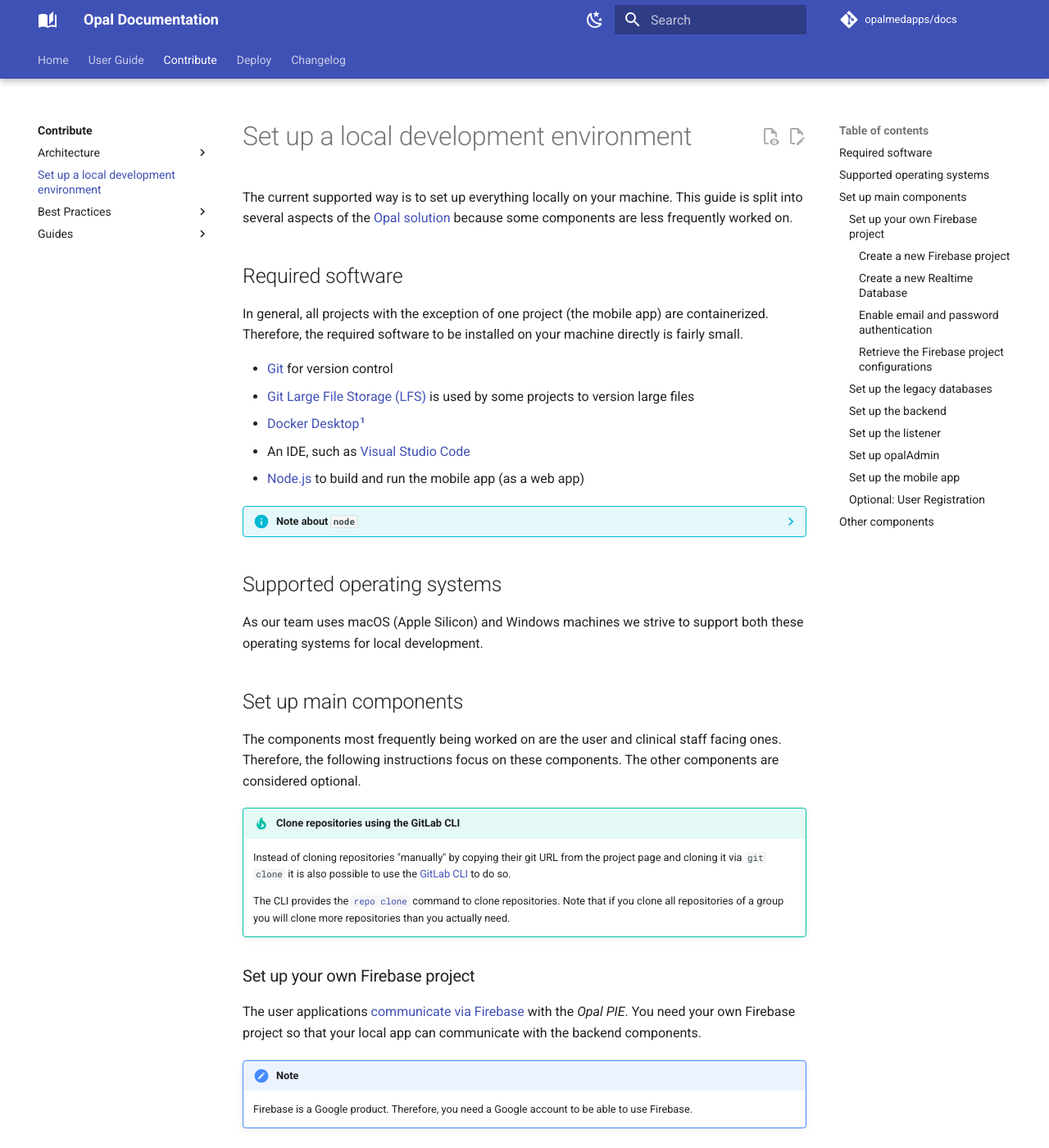
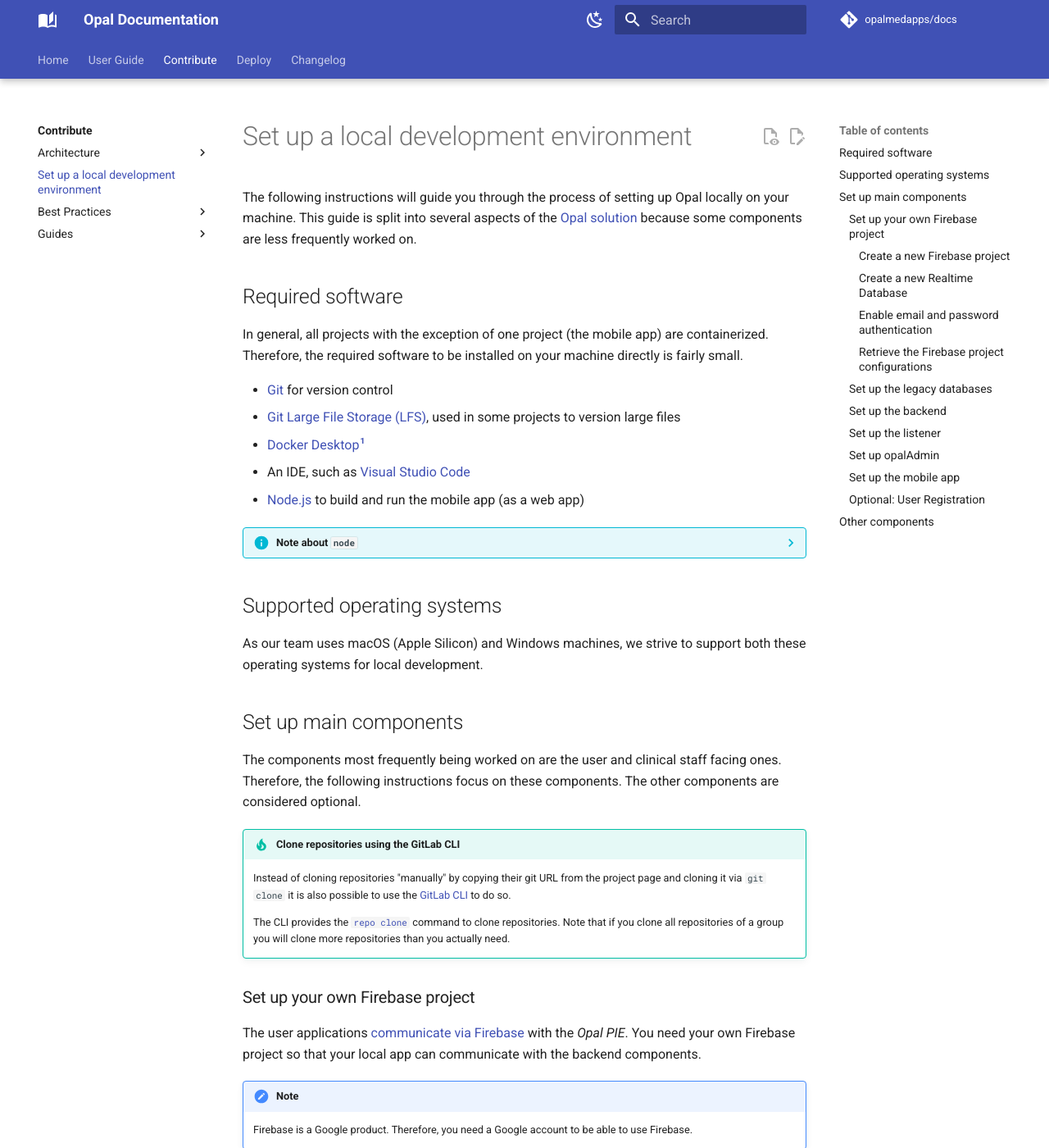
Before and after one commit to opalmedapps/docs, an MkDocs documentation site: the page built from docs/development/setup.md, in a window 1280 px wide and 1400 px high. Shown: the whole window at 82% size. Built offline with MkDocs 1.6.1 and Material for MkDocs 9.7.7, drawn with Linux system fonts in a browser that asks for light colours; plug-ins that fetch from the network failed and are left out; comment, search, counter and statistics services are not loaded; some of the changed text lies outside the part shown.

Commit message:
Apply 5 suggestion(s) to 1 file(s)
Co-authored-by: Stacey Beard <stacey.beard@muhc.mcgill.ca>

(cherry picked from commit 8d34fe479787d152c53803c80bd1a3518b6cbd0b)

Co-authored-by: Matthias Schoettle <3097098-mschoettle@users.noreply.gitlab.com>

```diff
--- a/docs/development/setup.md
+++ b/docs/development/setup.md
@@ -1,6 +1,6 @@
 # Set up a local development environment
 
-The current supported way is to set up everything locally on your machine.
+The following instructions will guide you through the process of setting up Opal locally on your machine.
 This guide is split into several aspects of the [Opal solution](architecture/index.md#high-level-architecture) because some components are less frequently worked on.
 
 ## Required software
@@ -9,7 +9,7 @@
 Therefore, the required software to be installed on your machine directly is fairly small.
 
 * [Git](https://git-scm.com/) for version control
-* [Git Large File Storage (LFS)](https://git-lfs.com/) is used by some projects to version large files
+* [Git Large File Storage (LFS)](https://git-lfs.com/), used in some projects to version large files
 * [Docker Desktop](https://www.docker.com/products/docker-desktop/)[^1]
 * An IDE, such as [Visual Studio Code](https://code.visualstudio.com/)
 * [Node.js](https://nodejs.org/en) to build and run the mobile app (as a web app)
@@ -21,7 +21,7 @@
 
 ## Supported operating systems
 
-As our team uses macOS (Apple Silicon) and Windows machines we strive to support both these operating systems for local development.
+As our team uses macOS (Apple Silicon) and Windows machines, we strive to support both these operating systems for local development.
 
 ## Set up main components
 
@@ -54,7 +54,8 @@
 4. Uncheck "Enable Google Analytics for this project"
 5. Click "Create project"
 
-The "Authentication" and "Realtime Database" features are needed for the communication.
+The "Authentication" and "Realtime Database" features are needed for communication between the apps and backend components.
+Follow the instructions below to enable and configure these features.
 
 #### Create a new Realtime Database
 
```
Also changed, not shown: other parts of docs/development/setup.md (+1 -1 lines).
